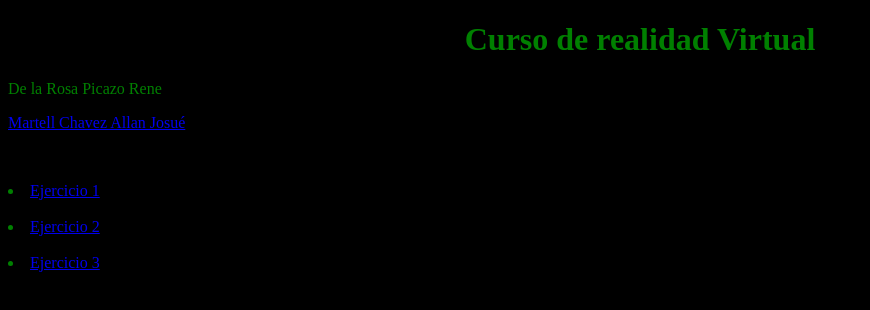
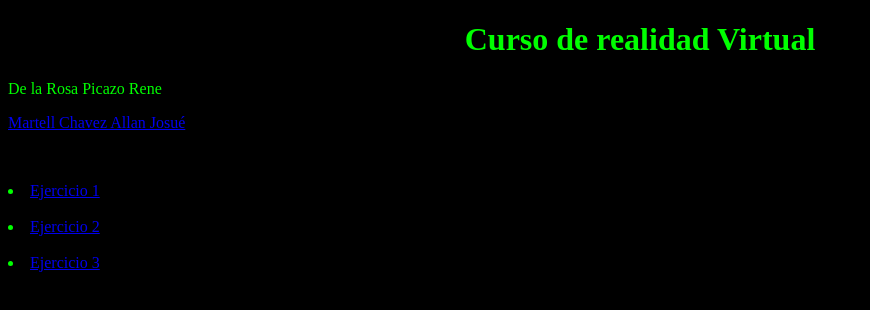
Before and after one commit to ReneDelaRosa/ReneDelaRosa.github.io, a plain HTML site: page RV/index.html in a window 1280 px wide. Shown: the whole page, without its empty margins (0-870 px from the left). Drawn offline with Linux system fonts and the light colour scheme.

Commit message:
Update index.html

```diff
--- a/RV/index.html
+++ b/RV/index.html
@@ -3,7 +3,7 @@
 <head><title>Curso de realidad Virtual</title>
 <style type="text/css">
 body{
-  color:green;
+  color:lime;
   background-color: #000000}
 </style>
 </head>
```
